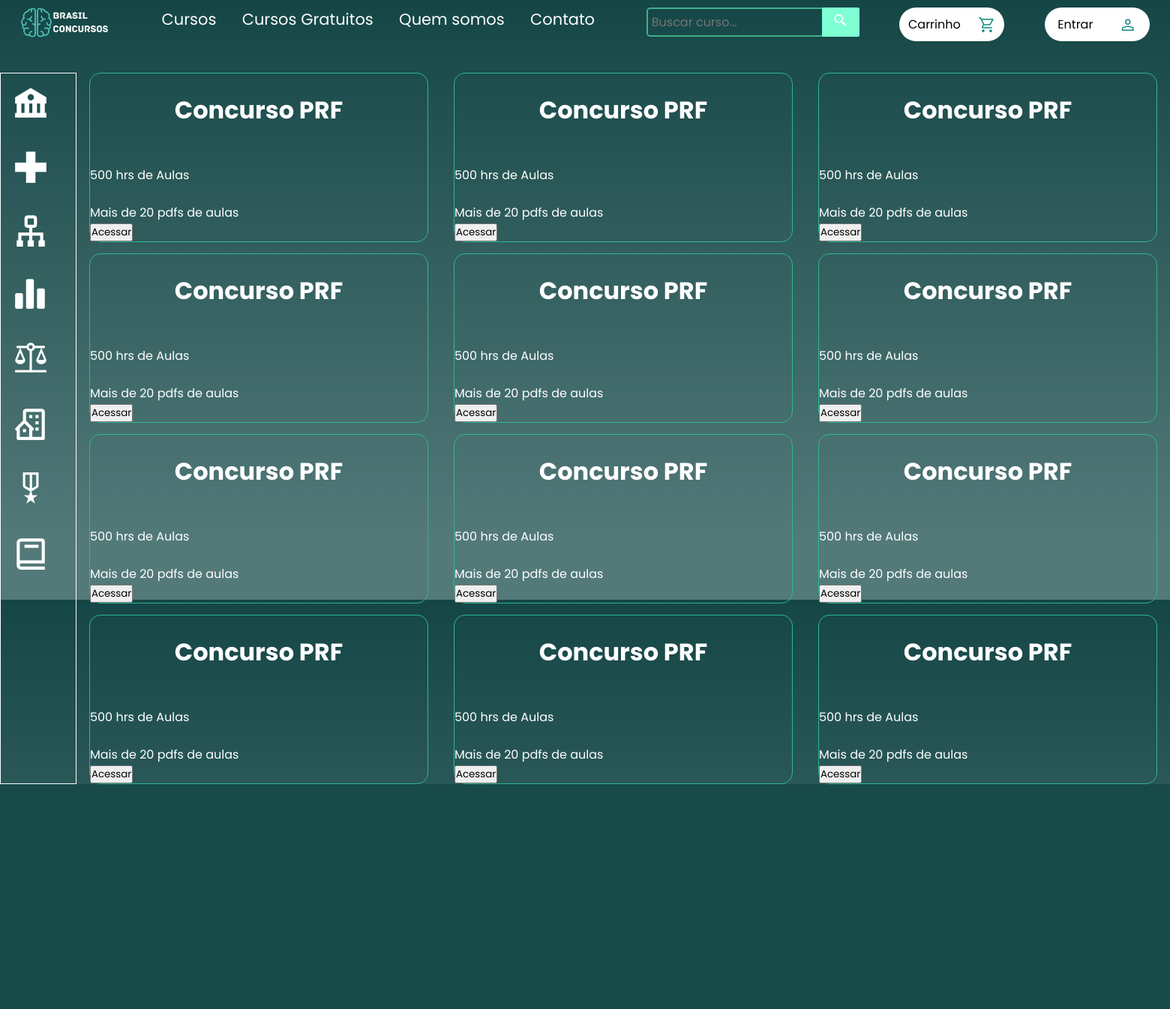
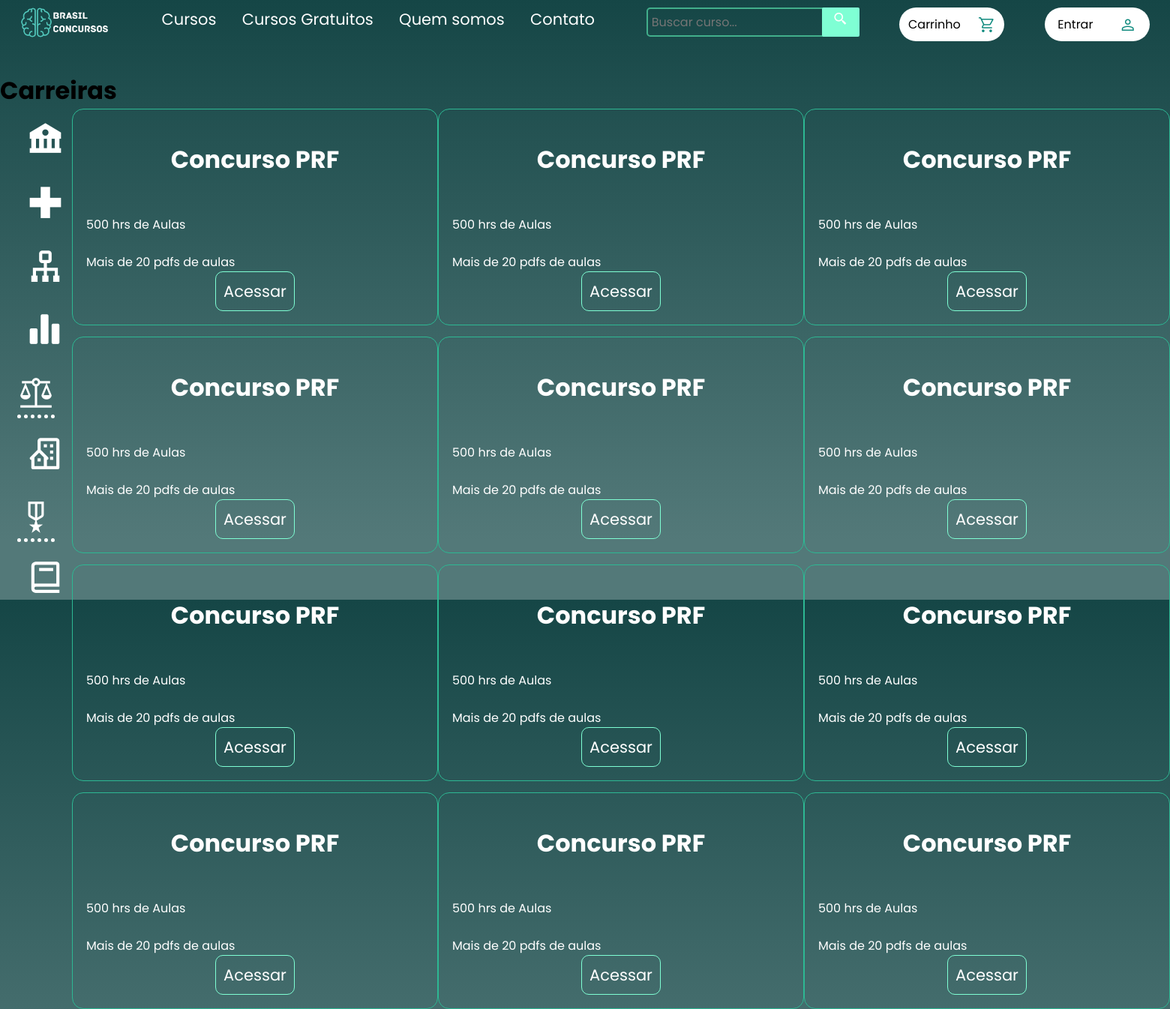
Before and after one commit to andd38/ProjetoTCC, a PHP site: page /html/pesquisa.html in a window 1560 px wide. Shown: the whole page at 75% size. Before the commit the page ends 1046 px from the top, so only its background shows below. Run offline with PHP 8.4, Linux system fonts and the light colour scheme.

Commit message:
commment
Co-Authored-By: Denys343454 <130403616+Denys343454@users.noreply.github.com>
Co-Authored-By: MatheusXD1 <108773341+MatheusXD1@users.noreply.github.com>
Co-Authored-By: Eduardo Cunha <130495435+SenpaiDEV04@users.noreply.github.com>

```diff
--- a/css/pesquisa.css
+++ b/css/pesquisa.css
@@ -161,13 +161,15 @@ button:hover{
   .areas{
     display: flex;
   }
+  /* icones de carreiras */
   .areas > nav {
     display: flex;
     flex-direction: column;
     width: 100px;
-    border: #fff solid 1px;
+    align-items: center;
 
   }
+  /*  carreiras */
   .areas > .conteudo{
     color: #fff;
     margin: auto;
@@ -182,6 +184,7 @@ button:hover{
     width: 450px;
     border-radius: 15px;
     transition: 0.8s;
+    padding: 18px;
   }
   .carta:hover{
     transform: translateY(-15px);
@@ -197,8 +200,25 @@ button:hover{
     font-size: 50px;
     color: #fff;
     font-weight: bold;
+    display: flex;
+
  }
  #icons:hover{
     color: rgb(116, 211, 179);
     transition: 0.5s;
  }
+ button{
+  background-color: transparent;
+  border: aquamarine 1px solid;
+  font-size: 21px;
+  border-radius: 10px;
+  color: #fff;
+  margin: auto;
+  display: flex;
+  justify-content: center;
+  padding: 10px;
+
+ }
+ button:hover{
+  cursor: pointer;
+ }
--- a/html/pesquisa.html
+++ b/html/pesquisa.html
@@ -55,6 +55,7 @@
 
     </header>
     <main>
+        <h1>Carreiras</h1>
         <div class="areas">
 
             <nav>
@@ -175,5 +176,6 @@
     <footer>
 
     </footer>
+
 </body>
 </html>
```
